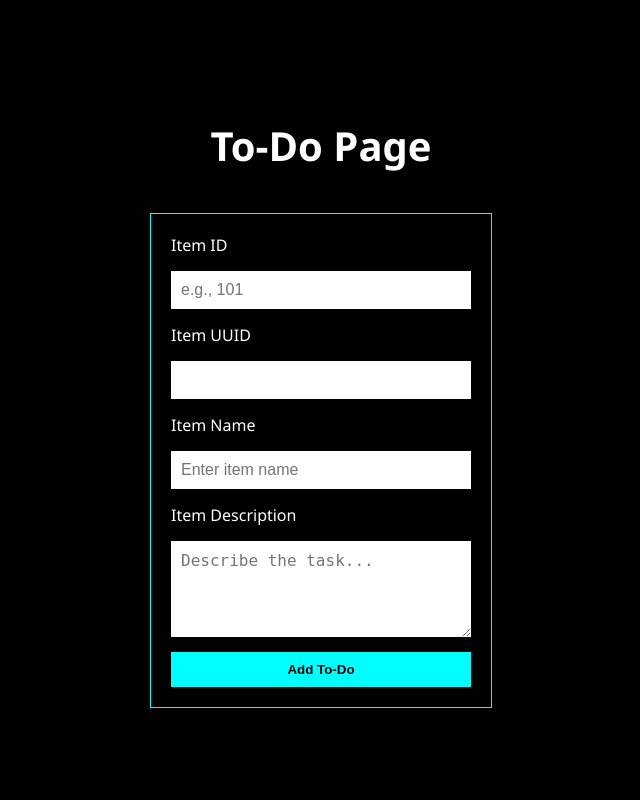
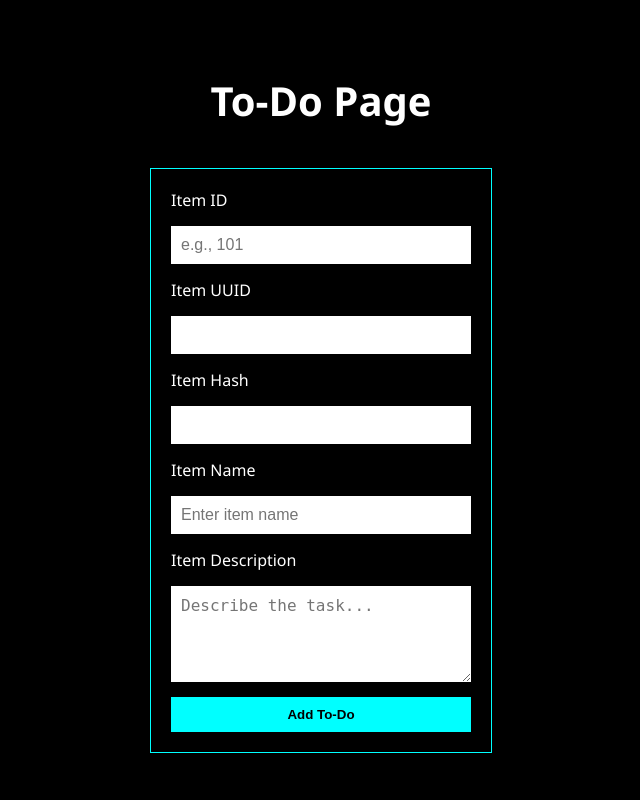
Before and after one commit to shivasai789/git-assignment, a Flask app: page / in a window 1280 px wide. Shown: the whole page, without its empty margins (319-959 px from the left). Run offline with Flask 3, Linux system fonts and the light colour scheme.

Commit message:
add item hash

```diff
--- a/frontend/templates/index-1.html
+++ b/frontend/templates/index-1.html
@@ -60,6 +60,9 @@
         <label for="itemUUID">Item UUID</label>
         <input type="text" name="itemUUID" id="itemUUID" value="{{ uuid }}" readonly>
 
+        <label for="itemHash">Item Hash</label>
+        <input type="text" name="itemHash" id="itemHash" value="{{ hash }}" readonly>
+
         <label for="itemName">Item Name</label>
         <input type="text" name="itemName" id="itemName" placeholder="Enter item name" required>
 
```
